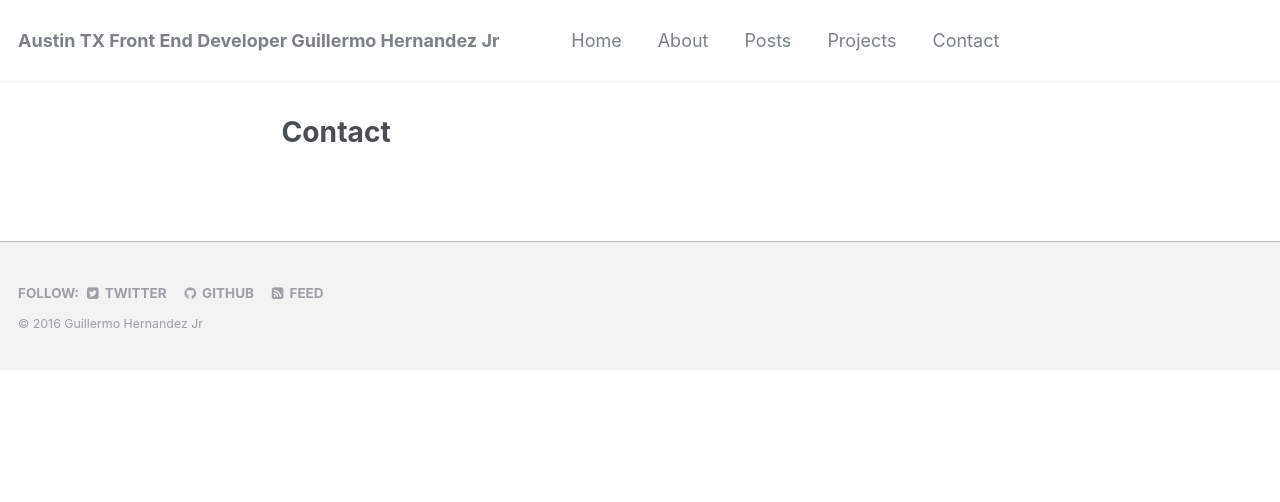
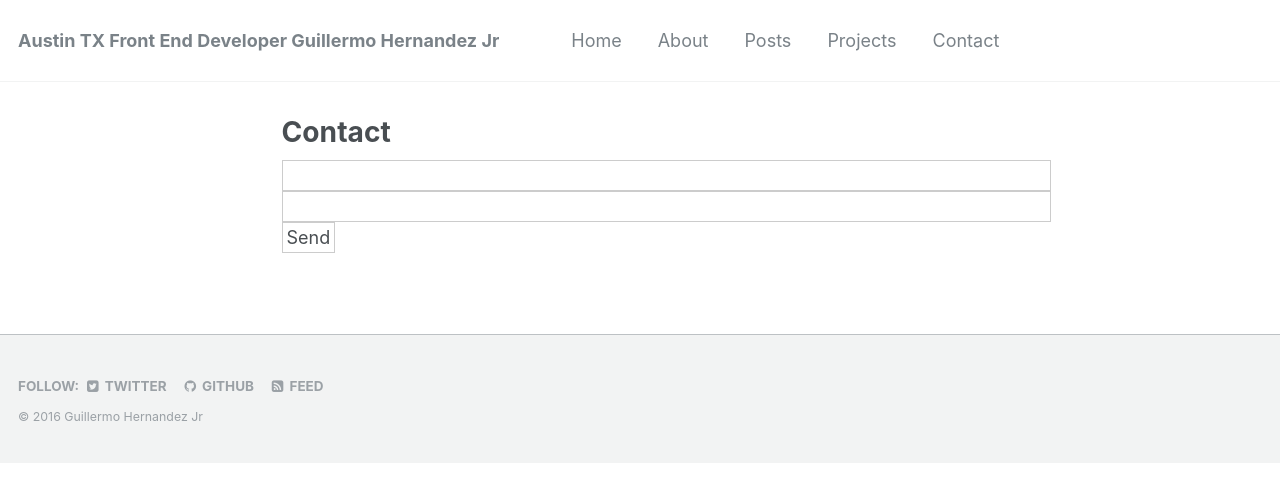
Before and after one commit to guillermohernandez/guillermohernandez.github.io, a Jekyll site: the page built from _pages/contact.md, in a window 1280 px wide. Shown: the top 502 px of the page. Built offline with Jekyll 4.4.1, drawn with Linux system fonts in a browser that asks for light colours.

Commit message:
added contact form

```diff
--- a/_pages/contact.md
+++ b/_pages/contact.md
@@ -5,3 +5,9 @@ excerpt: "Contact Guillermo Hernandez Jr"
 sitemap: false
 permalink: /contact/
 ---
+<form action="https://formspree.io/guillermohernandez@gmail.com"
+      method="POST">
+    <input type="text" name="name">
+    <input type="email" name="_replyto">
+    <input type="submit" value="Send">
+</form>
```
